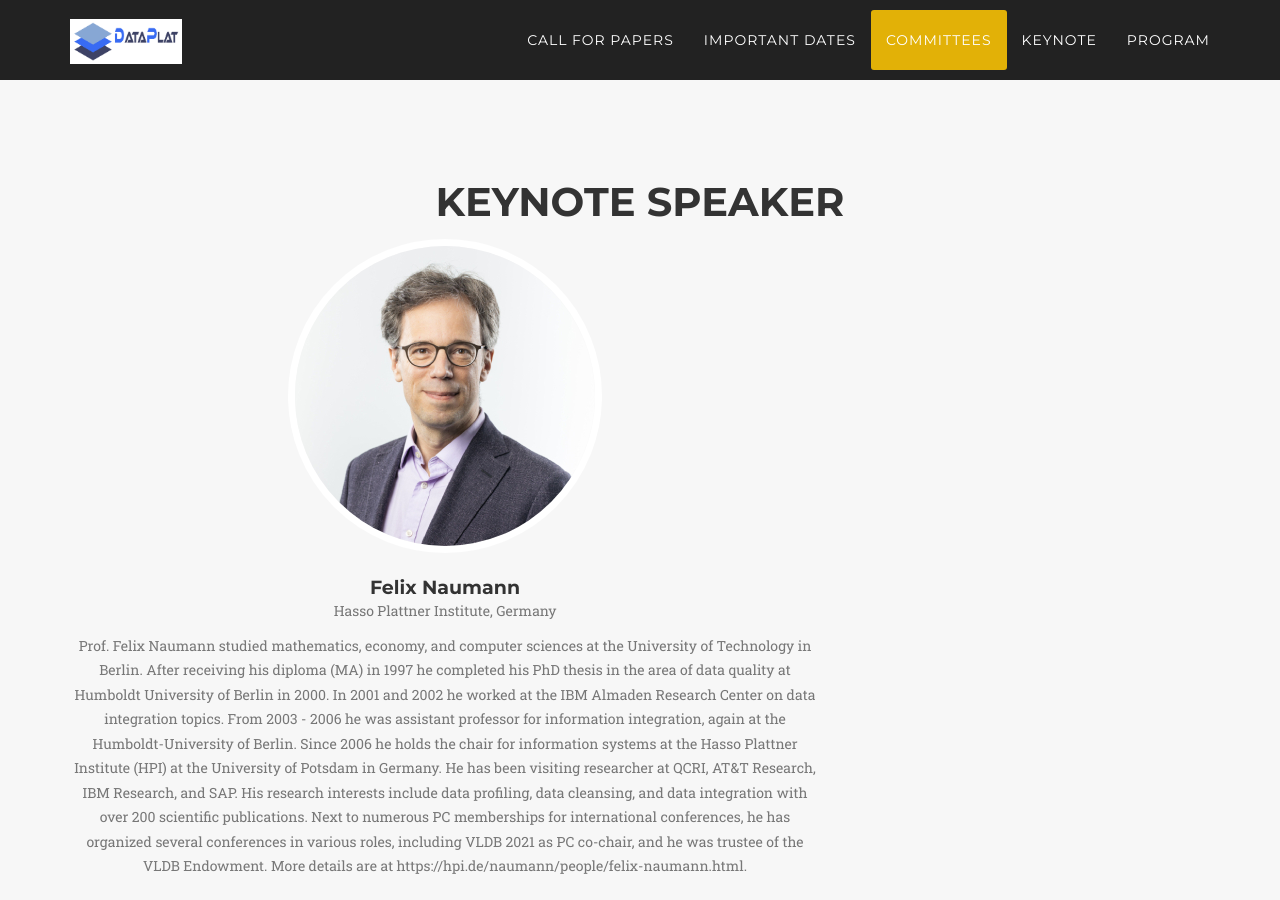
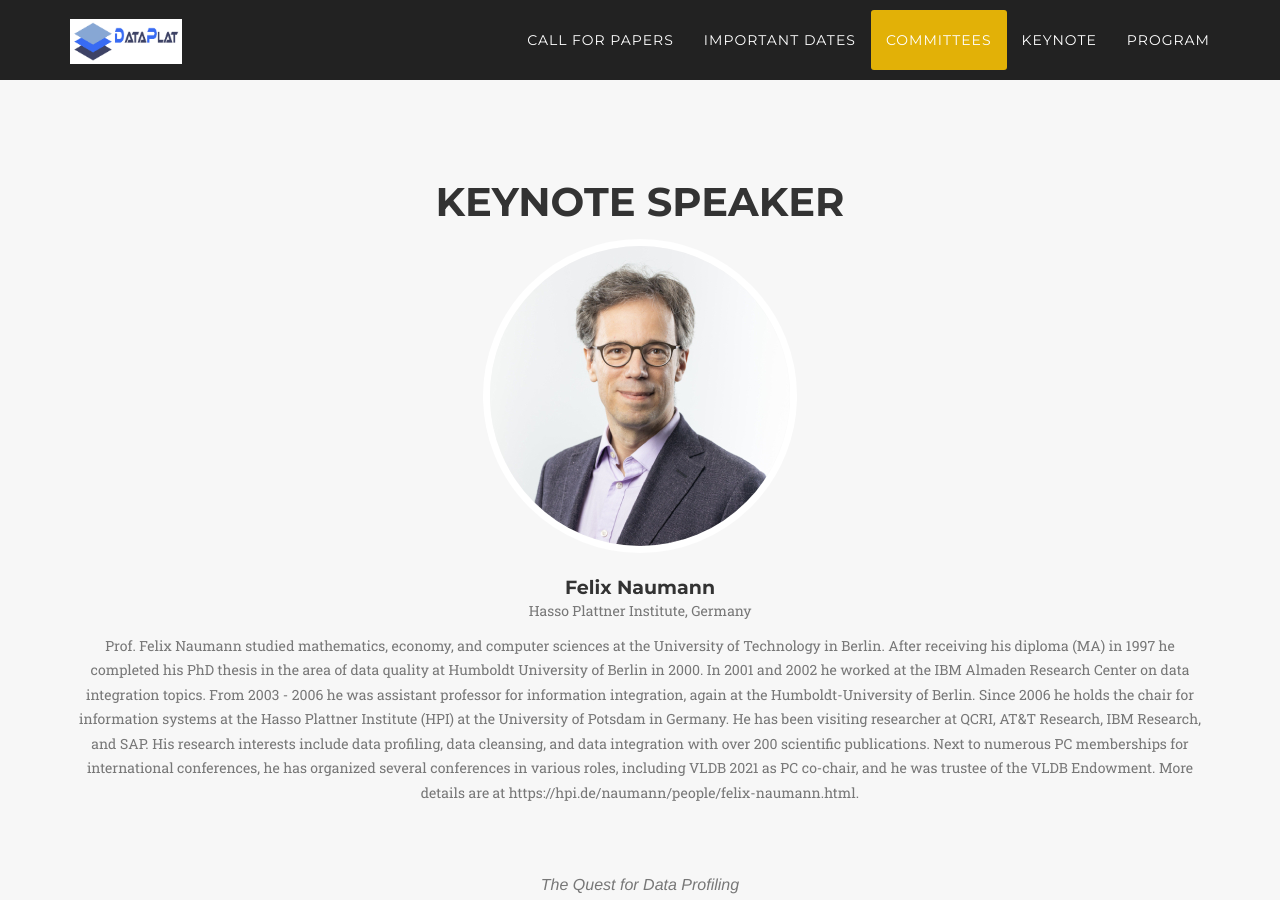
Before and after one commit to big-unibo/dataplat2024, a Jekyll site: the page built from index.html, in a window 1280 px wide and 900 px high, scrolled down 4426 px. Built offline with Jekyll 4.4.1, drawn with Linux system fonts in a browser that asks for light colours; some web fonts are replaced.

Commit message:
fix keynote

```diff
--- a/_includes/keynote.html
+++ b/_includes/keynote.html
@@ -4,7 +4,7 @@
             <div class="col-lg-12 text-center">
                 <h2 class="section-heading">Keynote speaker</h2>
                 <div class="row">
-                    <div class="col-sm-8">
+                    <div class="col-sm-12">
                         {% for member in site.keynote %}
                         <div class="team-member">
                             <img src="img/team/{{ member.pic }}.jpg" class="img-responsive img-circle" alt="">
@@ -17,8 +17,7 @@
                 </div>
                 <h3 class="section-subheading text-muted">The Quest for Data Profiling</h3>
                 <div class="row">
-                    <div class="col-sm-8"></div>
-                    <div class="col-sm-8">
+                    <div class="col-sm-12">
                         <p class="text-muted">
                             Data profiling comprises a broad range of methods to efficiently analyze a given dataset. In a typical scenario, which mirrors the capabilities of commercial data profiling tools, tables of a relational database are scanned to derive metadata, such as data types and value patterns, completeness and uniqueness of columns, keys and foreign keys, and various data dependencies. The talk highlights the key insights behind recent state of the art methods and presents various use cases in the areas of data cleaning and data integration: violations of dependencies point to errors in the data; key discovery identifies the core entities of a data source; inclusion dependencies are candidates to join up multiple sources; and in general, data profiling results can be used to organize data lakes.
                         </p>
```
